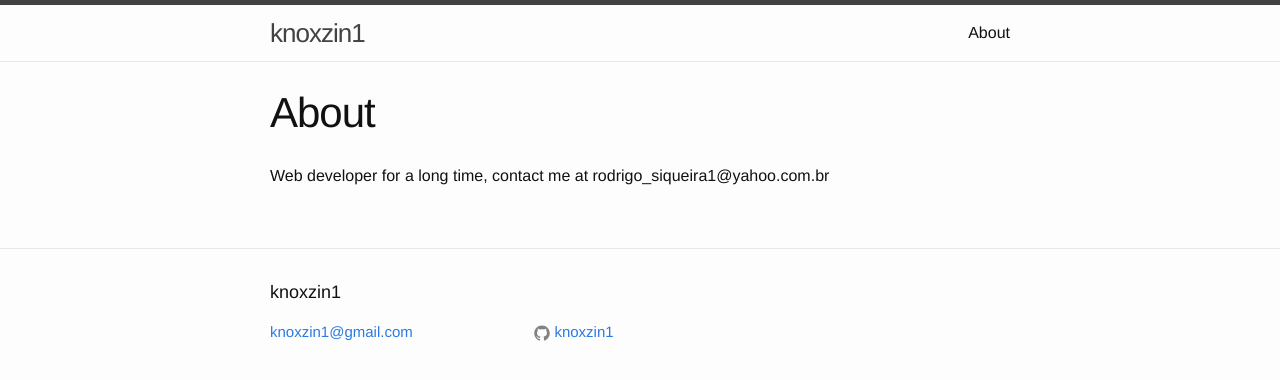
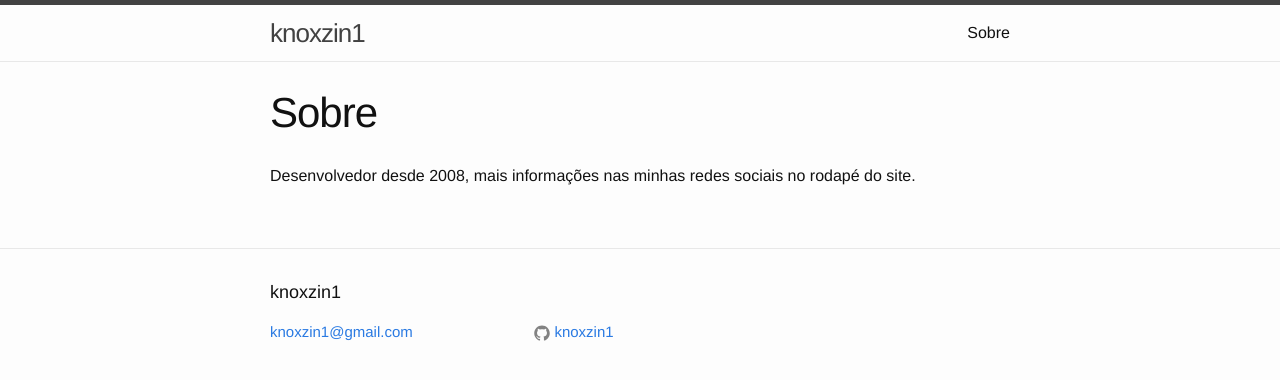
Before and after one commit to knoxzin1/knoxzin1.github.io, a Jekyll site: the page built from about.md, in a window 1280 px wide. Shown: the top 380 px of the page. Built offline with Jekyll 4.4.1, drawn with Linux system fonts in a browser that asks for light colours.

Commit message:
Changed about page

```diff
--- a/about.md
+++ b/about.md
@@ -1,7 +1,7 @@
 ---
 layout: page
-title: About
-permalink: /about/
+title: Sobre
+permalink: /sobre/
 ---
 
-Web developer for a long time, contact me at rodrigo_siqueira1@yahoo.com.br
+Desenvolvedor desde 2008, mais informações nas minhas redes sociais no rodapé do site.
```
